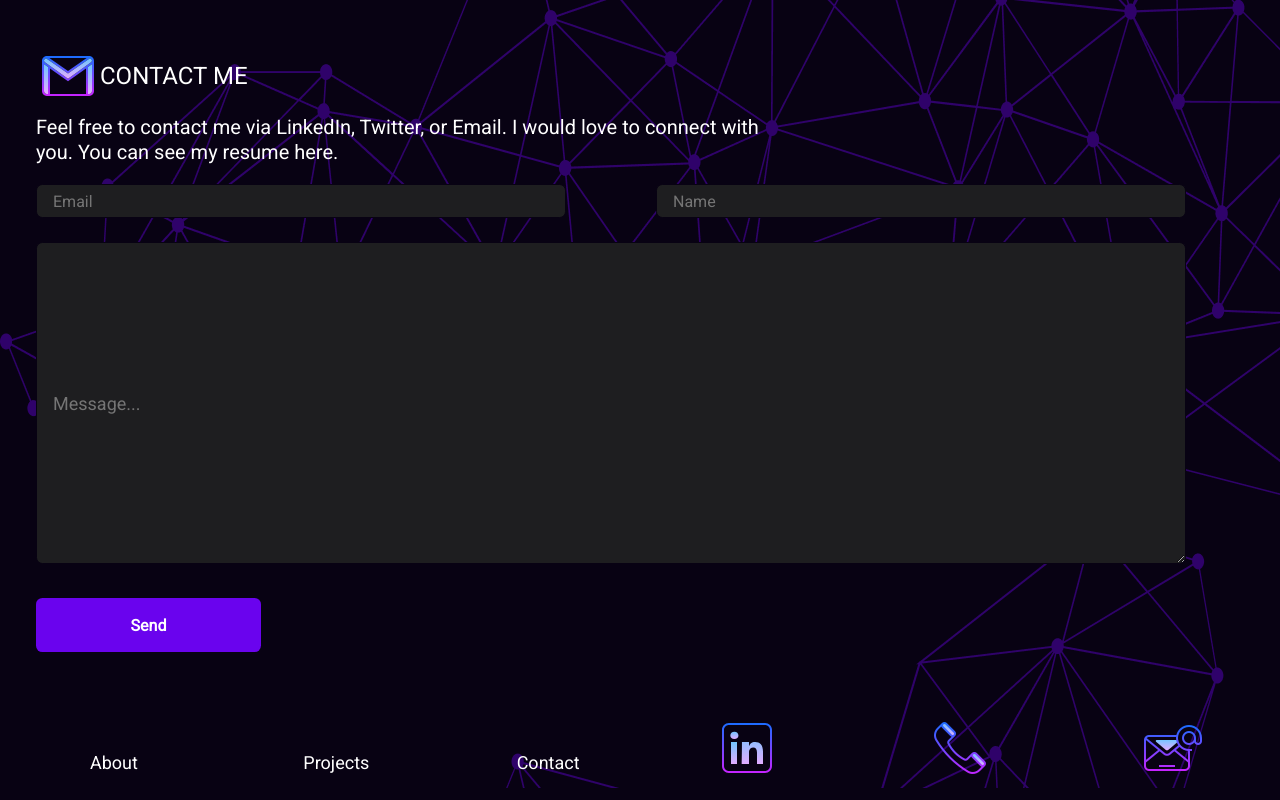
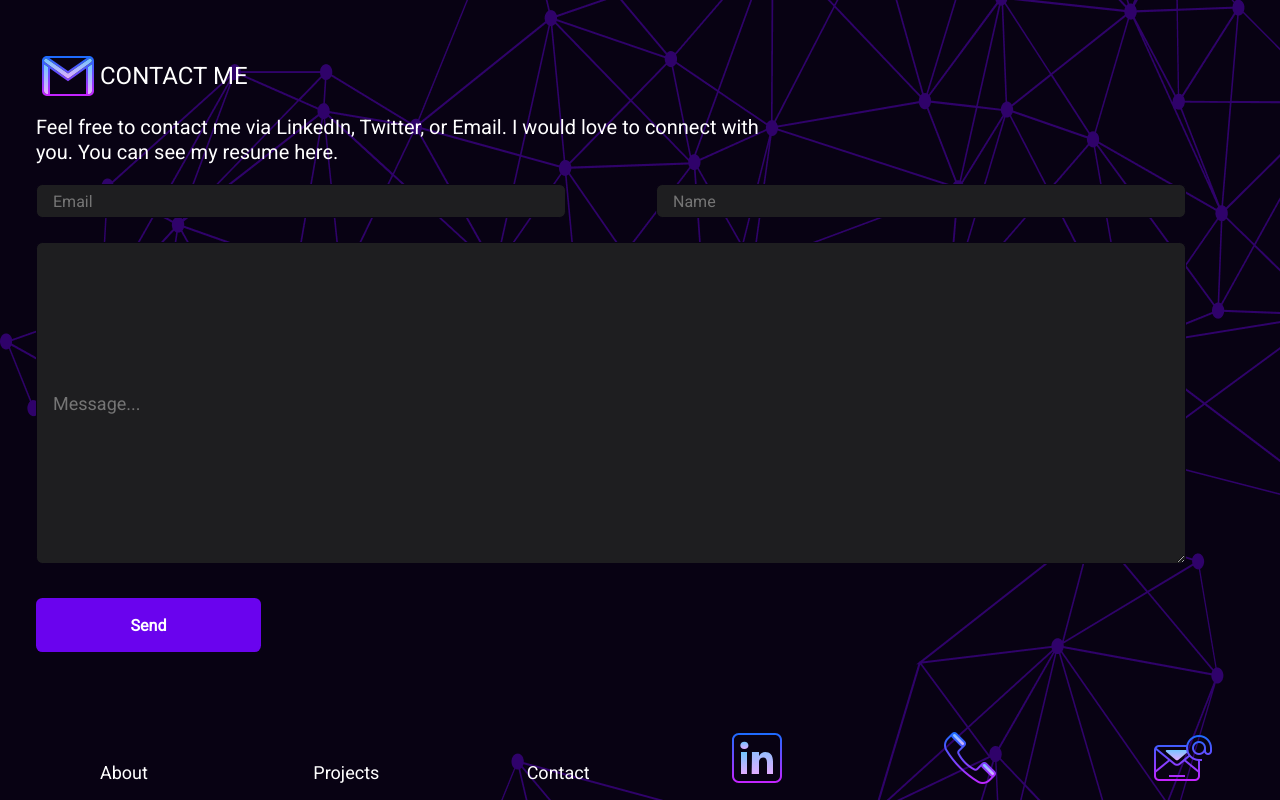
Before and after one commit to NickGonzalez04/Nick_portfolio, a React (Create React App) app in the folder portfolio/: page / in a window 1280 px wide. Shown: the part 2136-2936 px from the top of the page. Built offline with nearby package versions, Linux system fonts and the light colour scheme.

Commit message:
NICk_added_padding_to_footer

```diff
--- a/portfolio/src/style_files/09_footer.scss
+++ b/portfolio/src/style_files/09_footer.scss
@@ -3,9 +3,11 @@
 	justify-content: center;
     height: 4rem;
     width: 100%;
+    padding: 10px;
 
     .tabs-container{
         display: flex;
+        align-content: center;
         align-items: flex-start;
         width: 50%;
 
```
